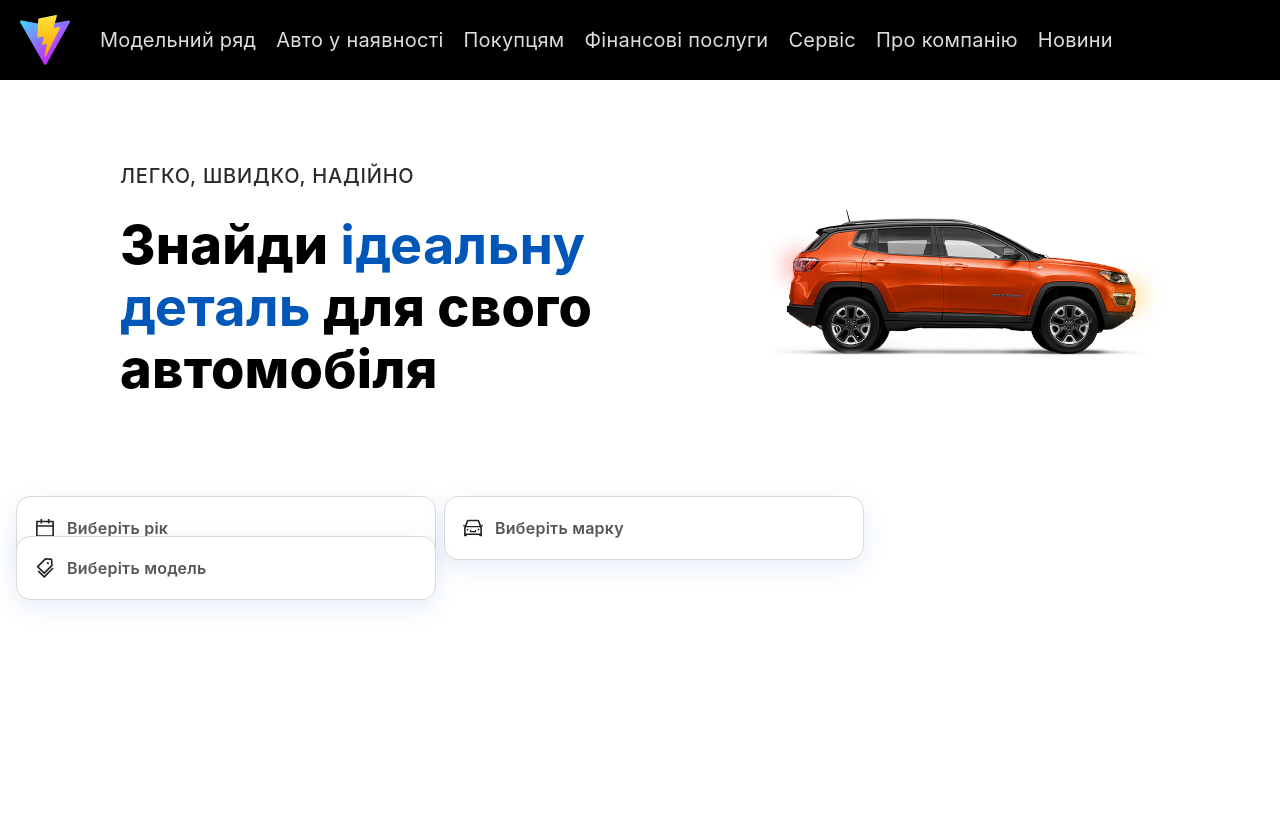
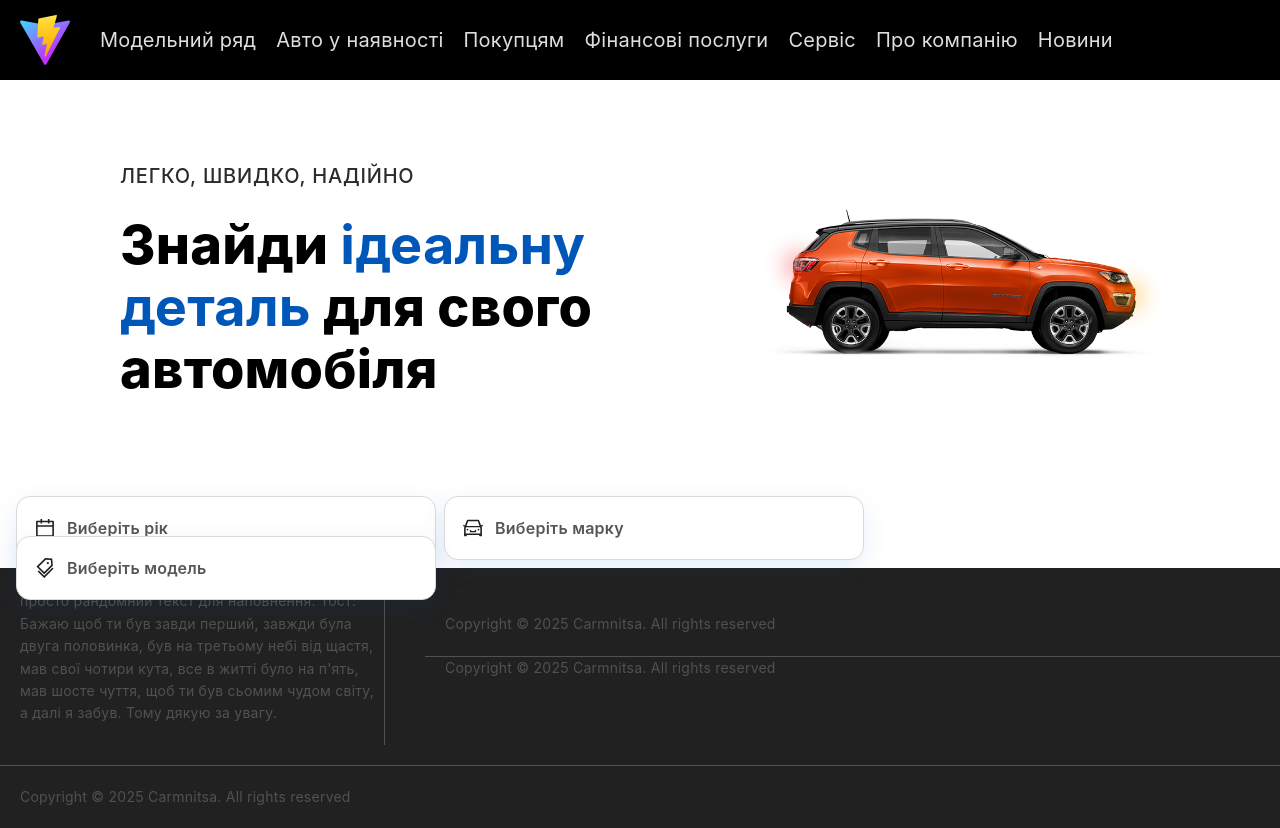
Before and after one commit to Korpan-Artem/carmnitsa, a React (Vite) app: page / in a window 1280 px wide. Before the commit the page ends 800 px from the top, so only its background shows below. Built offline with nearby package versions, Linux system fonts and the light colour scheme; no server answers.

Commit message:
add Footer

```diff
--- a/src/Layout.jsx
+++ b/src/Layout.jsx
@@ -1,6 +1,7 @@
-import { Outlet }   from "react-router-dom";
+import { Outlet } from "react-router-dom";
 import { Wrapper, Container } from "./styles/Layout";
 import Header from "./components/Header";
+import Footer from "./components/Footer";
 import "./index.css";
 
 const result = [
@@ -16,14 +17,14 @@ const result = [
 export default function Layout() {
   return (
     <Wrapper>
-      <Header items={result}/>
+      <Header items={result} />
 
       <Container as="main">
         <Outlet />
       </Container>
 
       <Container as="footer">
-        Footer
+        <Footer />
       </Container>
     </Wrapper>
   );
--- /dev/null
+++ b/src/components/Footer/index.jsx
@@ -0,0 +1,52 @@
+import {
+  StyledBoxMain,
+  StyledBoxUp,
+  StyledBoxDown,
+  StyledBoxL,
+  StyledBoxR,
+  StyledBoxRU,
+  StyledBoxRD,
+  StyledText,
+  LineUD,
+  LineRL,
+  StyledImage,
+} from "./styles";
+// import Telephones from "./components/Telephones";
+
+function Footer() {
+  return (
+    <StyledBoxMain>
+      <StyledBoxUp>
+        <StyledBoxL>
+          <StyledText>
+            Сайт розроблено ARTtoDOC та ReSiVe. Далі пишу просто рандомний текст
+            для наповнення. Тост: Бажаю щоб ти був завди перший, завжди була
+            двуга половинка, був на третьому небі від щастя, мав свої чотири
+            кута, все в житті було на п'ять, мав шосте чуття, щоб ти був сьомим
+            чудом світу, а далі я забув. Тому дякую за увагу.
+          </StyledText>
+        </StyledBoxL>
+
+        <StyledBoxR>
+          <StyledBoxRU>
+            <StyledText>
+              Copyright © 2025 Carmnitsa. All rights reserved
+            </StyledText>
+          </StyledBoxRU>
+          <LineRL />
+          <StyledBoxRD>
+            <StyledText>
+              Copyright © 2025 Carmnitsa. All rights reserved
+            </StyledText>
+          </StyledBoxRD>
+        </StyledBoxR>
+      </StyledBoxUp>
+      <LineRL />
+      <StyledBoxDown>
+        <StyledText>Copyright © 2025 Carmnitsa. All rights reserved</StyledText>
+      </StyledBoxDown>
+    </StyledBoxMain>
+  );
+}
+
+export default Footer;
--- /dev/null
+++ b/src/components/Footer/styles.js
@@ -0,0 +1,89 @@
+import styled from "styled-components";
+
+export const StyledBoxMain = styled.div`
+  background-color: #212121;
+  display: flex;
+  flex-direction: column;
+  justify-content: flex-end;
+  align-items: flex-start;
+  gap: 20px;
+`;
+
+export const StyledBoxUp = styled.div`
+  display: flex;
+  justify-content: top;
+  align-items: center;
+  gap: 40px;
+  width: 100%;
+`;
+
+export const StyledBoxDown = styled.div`
+  display: flex;
+  align-items: center;
+  width: 100%;
+  // border-top: 1px solid #515151;
+`;
+
+export const StyledBoxL = styled.div`
+  display: flex;
+  justify-content: top;
+  align-items: center;
+  width: 30vw;
+  border-right: 1px solid #515151;
+`;
+
+export const StyledBoxR = styled.div`
+  display: flex;
+  flex-direction: column;
+  justify-content: top;
+  align-items: center;
+  flex-grow: 1;
+`;
+
+export const StyledBoxRU = styled.div`
+  display: flex;
+  justify-content: top;
+  align-items: center;
+  flex-grow: 1;
+  width: 100%;
+`;
+
+export const StyledBoxRD = styled.div`
+  display: flex;
+  justify-content: top;
+  align-items: center;
+  // border-top: 1px solid #515151;
+  flex-grow: 1;
+  width: 100%;
+`;
+
+export const StyledImage = styled.img`
+  width: 50px;
+  height: auto;
+  margin: 0px 20px;
+`;
+
+export const StyledText = styled.span`
+  font-size: 14px;
+  color: #515151;
+  padding: 0 0 20px 20px;
+`;
+
+export const StyledTextTel = styled.span`
+  font-size: 20px;
+  color: #515151;
+  padding: 0px 10px;
+  text-transform: uppercase;
+`;
+
+export const LineUD = styled.div`
+  width: 5px;
+  height: 100%;
+  background-color: #515151;
+`;
+
+export const LineRL = styled.div`
+  width: 100%;
+  height: 1px;
+  background-color: #515151;
+`;
--- /dev/null
+++ b/src/components/Telephones/index.jsx
@@ -0,0 +1,11 @@
+import { StyledBox, StyledText, StyledImage } from "./styles";
+
+function Telephones({ items }) {
+  let HeaderItems = items.map((item, index) => (
+    <StyledText key={index}>{item}</StyledText>
+  ));
+
+  return <StyledBox>{HeaderItems}</StyledBox>;
+}
+
+export default Telephones;
--- /dev/null
+++ b/src/components/Telephones/styles.js
@@ -0,0 +1,25 @@
+import styled from "styled-components";
+
+export const StyledText = styled.span`
+  font-size: 20px;
+  color: #2b2b2b;
+  font-weight: 500;
+  text-transform: uppercase;
+  letter-spacing: 0.04em;
+  margin: 0;
+`;
+
+export const StyledBox = styled.div`
+  height: 10vh;
+  text-align: center;
+  background-color: black;
+  display: flex;
+  justify-content: top;
+  align-items: center;
+`;
+
+export const StyledImage = styled.img`
+  width: 50px;
+  height: auto;
+  margin: 0px 20px;
+`;
--- a/src/index.css
+++ b/src/index.css
@@ -34,7 +34,7 @@ body {
   place-items: center;
   min-width: 320px;
   min-height: 100vh;
-  flex-direction: column;
+  /* flex-direction: column; */
 }
 
 h1 {
--- a/src/styles/Layout.js
+++ b/src/styles/Layout.js
@@ -12,10 +12,12 @@ export const Wrapper = styled.div`
   line-height: 1.6;
 
   transition: background 0.3s ease, color 0.3s ease;
+  align-content: space-between;
 `;
 
 export const Container = styled.div`
   width: 100%;
   max-width: 1480px;
   margin: 0 auto;
+  margin-top: auto;
 `;
```
Also changed, not shown: src/i18n/locales/uk.json (line endings or trailing spaces), 1 other file (tests, documents, lock files or other folders).
